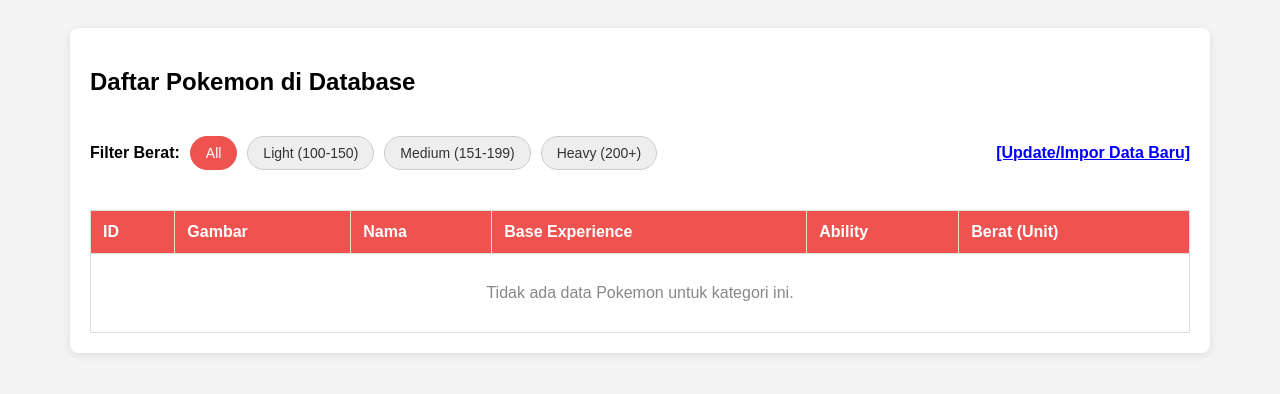
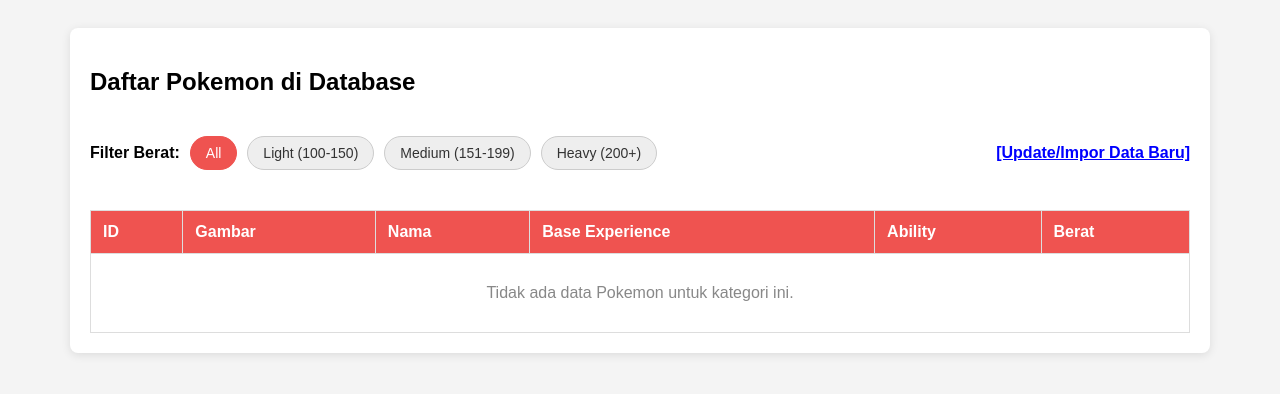
Before and after one commit to WidiNug23/data_pokemon_widi, a CodeIgniter 4 app: the page made by app/Views/pokemon_list.php in a window 1280 px wide. Shown: the top 394 px of the page. Run offline with PHP 8.4 and a stand-in for CodeIgniter, Linux system fonts and the light colour scheme; the template is opened without the code that fills it, so the values that code supplies are empty; some libraries are stand-ins or nearby versions.

Commit message:
pokemon widi

```diff
--- a/app/Views/pokemon_list.php
+++ b/app/Views/pokemon_list.php
@@ -41,7 +41,7 @@
                 <th>Nama</th>
                 <th>Base Experience</th>
                 <th>Ability</th>
-                <th>Berat (Unit)</th>
+                <th>Berat</th>
             </tr>
         </thead>
         <tbody>
```
